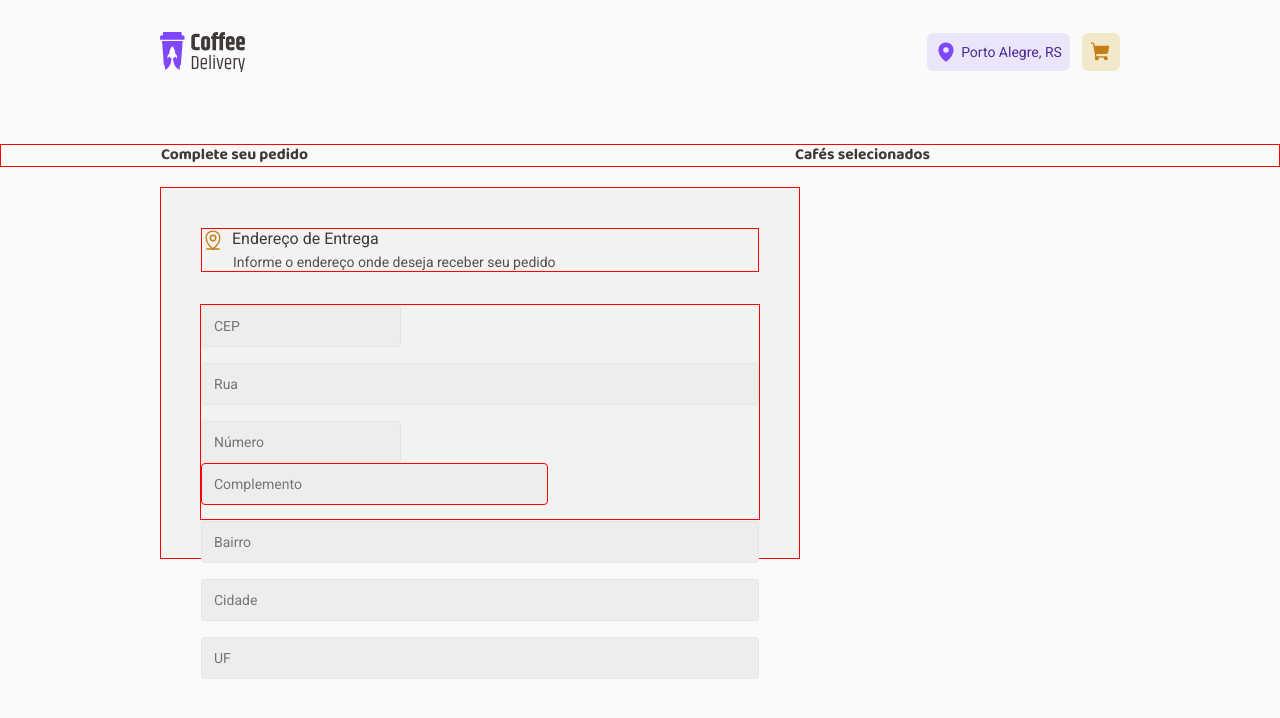
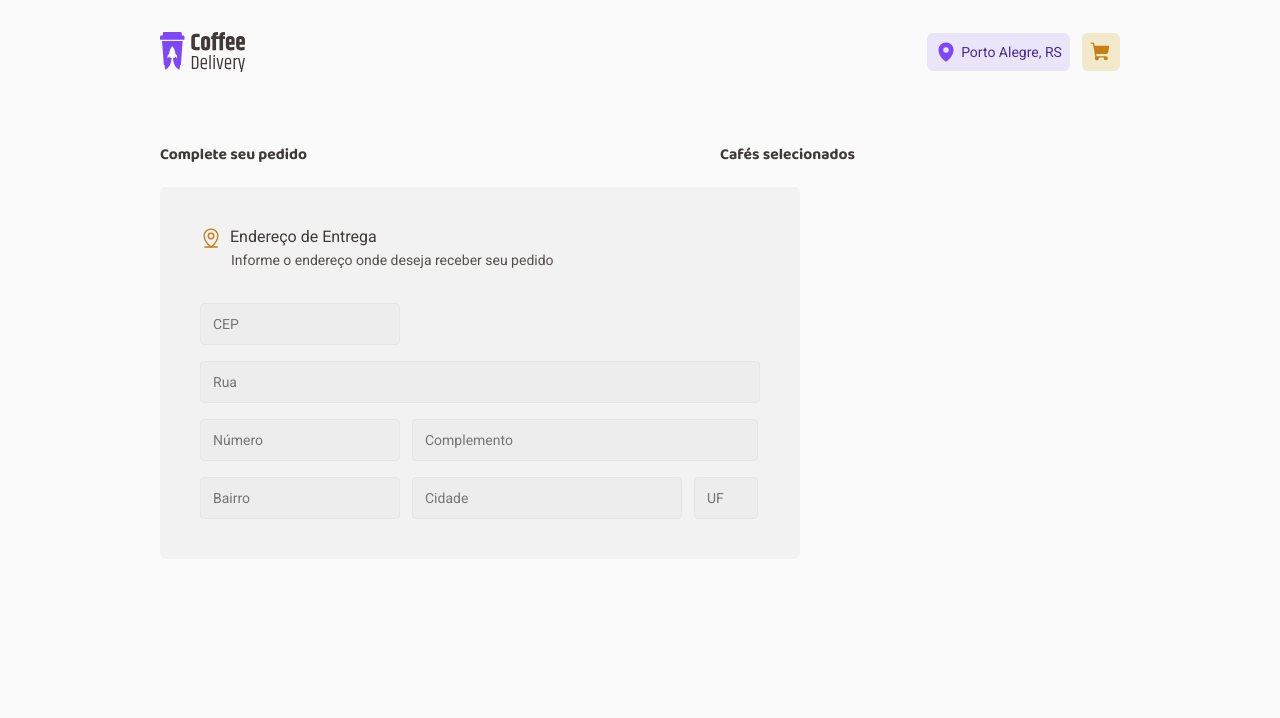
Before and after one commit to leticea/coffee-delivery, a React (Vite) app: page /cart in a window 1280 px wide. Shown: the top 718 px of the page. Built offline with nearby package versions, Linux system fonts and the light colour scheme.

Commit message:
feat(Cart): last section styles

```diff
--- a/src/pages/Cart/index.tsx
+++ b/src/pages/Cart/index.tsx
@@ -29,9 +29,11 @@ export function Cart() {
               placeholder="Complemento"
             />
           </section>
-          <input className="district" type="text" placeholder="Bairro" />
-          <input className="city" type="text" placeholder="Cidade" />
-          <input className="state" type="text" placeholder="UF" />
+          <section>
+            <input className="district" type="text" placeholder="Bairro" />
+            <input className="city" type="text" placeholder="Cidade" />
+            <input className="state" type="text" placeholder="UF" />
+          </section>
         </AddressInfo>
       </InfoContainer>
     </>
--- a/src/pages/Cart/styles.ts
+++ b/src/pages/Cart/styles.ts
@@ -5,7 +5,6 @@ export const Title = styled.div`
   height: 2.3rem;
   margin: 4rem 0;
   padding: 0 0 0 160px;
-  gap: 15rem;
 
   display: grid;
   grid-template-columns: repeat(2, 1fr);
@@ -17,7 +16,7 @@ export const Title = styled.div`
   line-height: 130%;
   color: ${(props) => props.theme["gray-800"]};
 
-  border: 1px solid red;
+  //border: 1px solid red;
 `;
 
 export const InfoContainer = styled.div`
@@ -25,17 +24,18 @@ export const InfoContainer = styled.div`
   height: 37.2rem;
   position: absolute;
   margin: -20px 0 0 160px;
+  border-radius: 6px;
 
   background: ${(props) => props.theme["gray-200"]};
 
-  border: 1px solid red;
+  //border: 1px solid red;
 `;
 
 export const Headline = styled.div`
   height: 4.4rem;
   margin: 4rem 4rem auto 4rem;
 
-  border: 1px solid red;
+  //border: 1px solid red;
 
   h1 {
     display: flex;
@@ -60,7 +60,6 @@ export const Headline = styled.div`
 
   svg {
     margin: 0 0.8rem 0 0;
-
     color: ${(props) => props.theme["yellow-600"]};
   }
 `;
@@ -75,7 +74,7 @@ export const AddressInfo = styled.form`
 
   gap: 1.6rem;
 
-  border: 1px solid red;
+  //border: 1px solid red;
 
   input {
     border: 0.1rem solid ${(props) => props.theme["gray-400"]};
@@ -106,8 +105,26 @@ export const AddressInfo = styled.form`
   }
 
   .complement {
-    width: 34.67rem;
+    width: 34.6rem;
+  }
 
-    border: 1px solid red;
+  .district {
+    width: 20rem;
+    margin: 0 1.2rem auto auto;
+
+    //border: 1px solid red;
+  }
+
+  .city {
+    width: 27rem;
+    margin: 0 1.2rem auto auto;
+
+    //border: 1px solid red;
+  }
+
+  .state {
+    width: 6.4rem;
+
+    //border: 1px solid red;
   }
 `;
```
